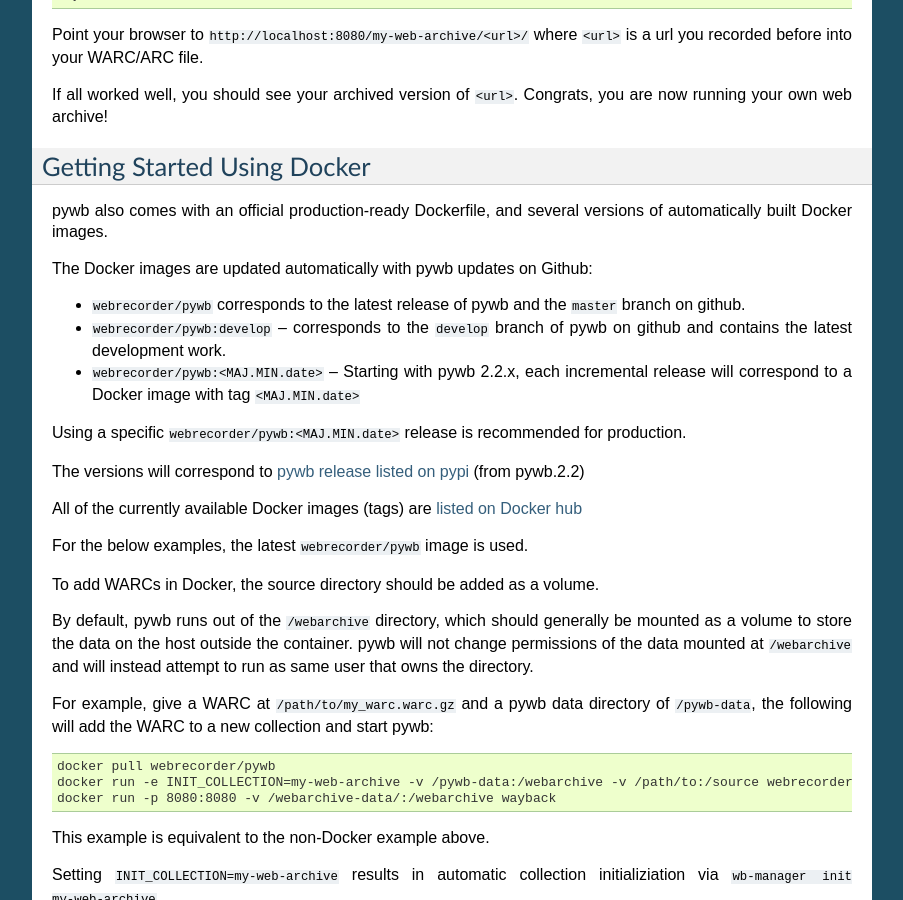
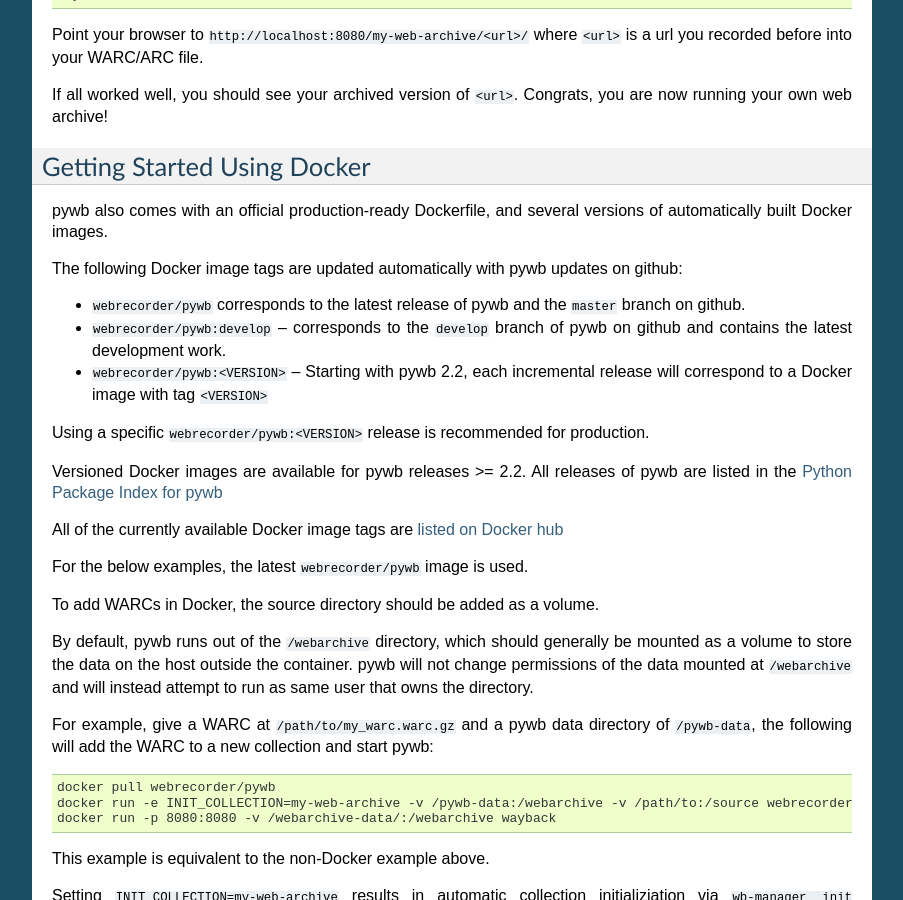
Before and after one commit to webrecorder/pywb, a Sphinx documentation site: the page built from docs/manual/usage.rst, in a window 1280 px wide and 900 px high, scrolled down 897 px. Shown: the whole window, without its empty margins (198-1101 px from the left). Built offline with Sphinx 7.4.7, drawn with Linux system fonts in a browser that asks for light colours; pages that are not in the unit, such as notebooks, are missing from menus.

Commit message:
simplify versioning inf

```diff
--- a/docs/manual/usage.rst
+++ b/docs/manual/usage.rst
@@ -64,17 +64,17 @@
 
 pywb also comes with an official production-ready Dockerfile, and several versions of automatically built Docker images.
 
-The Docker images are updated automatically with pywb updates on Github:
+The following Docker image tags are updated automatically with pywb updates on github:
 
 * ``webrecorder/pywb`` corresponds to the latest release of pywb and the ``master`` branch on github.
 * ``webrecorder/pywb:develop`` -- corresponds to the ``develop`` branch of pywb on github and contains the latest development work.
-* ``webrecorder/pywb:<MAJ.MIN.date>`` -- Starting with pywb 2.2.x, each incremental release will correspond to a Docker image with tag ``<MAJ.MIN.date>``
+* ``webrecorder/pywb:<VERSION>`` -- Starting with pywb 2.2, each incremental release will correspond to a Docker image with tag ``<VERSION>``
 
-Using a specific ``webrecorder/pywb:<MAJ.MIN.date>`` release is recommended for production.
+Using a specific ``webrecorder/pywb:<VERSION>`` release is recommended for production.
 
-The versions will correspond to `pywb release listed on pypi <https://pypi.org/project/pywb/#history>`_ (from pywb.2.2)
+Versioned Docker images are available for pywb releases >= 2.2. All releases of pywb are listed in the `Python Package Index for pywb <https://pypi.org/project/pywb/#history>`_
 
-All of the currently available Docker images (tags) are `listed on Docker hub <https://hub.docker.com/r/webrecorder/pywb/tags>`_
+All of the currently available Docker image tags are `listed on Docker hub <https://hub.docker.com/r/webrecorder/pywb/tags>`_
 
 For the below examples, the latest ``webrecorder/pywb`` image is used.
 
```
